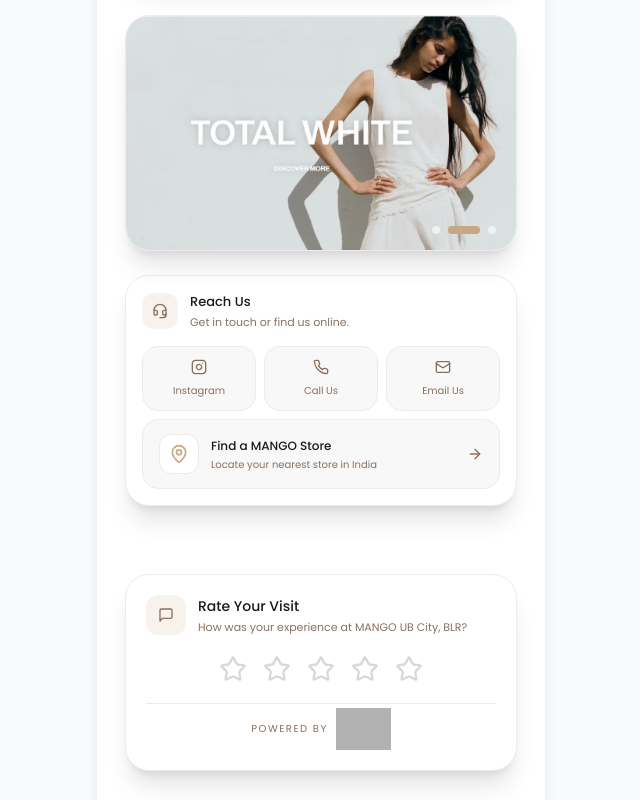
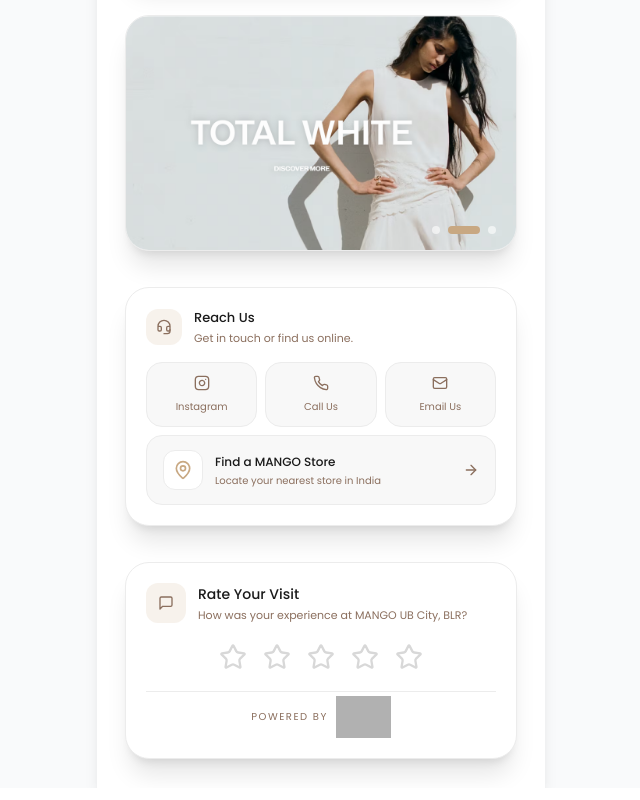
Before and after one commit to aadi310/Mango-Fashion-Smart-Receipt, a Next.js app: page / in a window 1280 px wide. Shown: the part 1965-2765 px from the top of the page, without its empty margins (319-959 px from the left). Built offline with nearby package versions, Linux system fonts and the light colour scheme; grey boxes are pictures that could not be loaded.

Commit message:
Update page.tsx

```diff
--- a/app/page.tsx
+++ b/app/page.tsx
@@ -1494,7 +1494,7 @@ body{
 </div>
 
 {/* Reach Us */}
-<div className="bg-white rounded-3xl border border-[#ECECEC] shadow-xl mx-4 mt-3 p-4 mb-8">
+<div className="bg-white rounded-3xl border border-[#ECECEC] shadow-xl mx-4 mt-6 p-5">
 
   {/* Header */}
   <div className="flex items-center mb-4">
@@ -1677,7 +1677,7 @@ body{
       ) : (
 
         /* Powered by — pre-rating state (no star selected yet) */
-        <div className="flex items-center justify-center space-x-2 pt-1 border-t border-[#ECECEC]">
+        <div className="flex items-center justify-center space-x-2 pt-1 mb-3 border-t border-[#ECECEC]">
           <span className="text-[10px] uppercase tracking-[0.15em] text-[#8B6F5E]">Powered by</span>
           <a href="https://www.rdep.io" target="_blank" rel="noopener noreferrer" className="opacity-80 hover:opacity-100 transition-opacity">
             <Image src="/images/design-mode/RDEP%20cropped.png" alt="RDEP" width={55} height={14} className="object-contain" />
```
